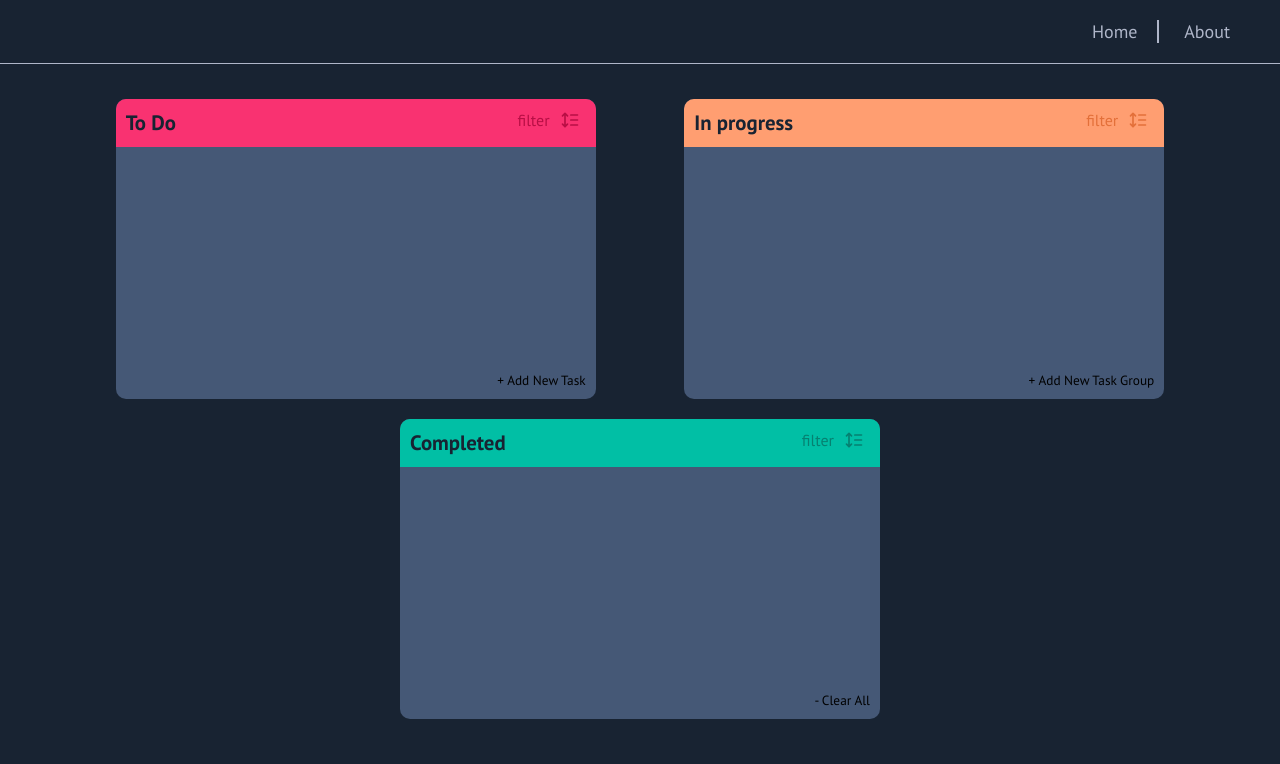
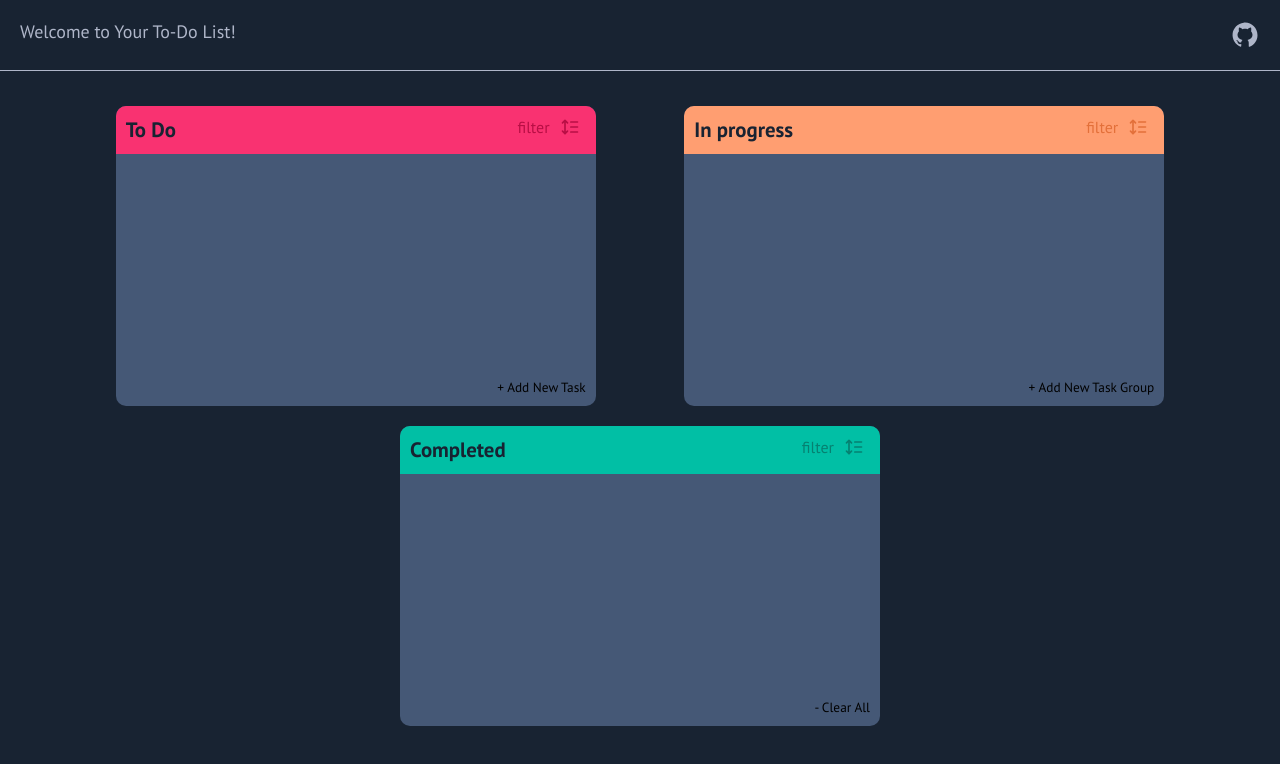
Before and after one commit to bunniboop/To-Do-list, a website built with Vite: page index.html in a window 1280 px wide. Built offline with nearby package versions, Linux system fonts and the light colour scheme.

Commit message:
Heather changed

```diff
--- a/index.html
+++ b/index.html
@@ -10,8 +10,12 @@
 	</head>
 	<body>
 		<header class="headthers">
-		<a href="#" class="headerbtn">Home</a>
-		<a href="#" class="headerbtn">About</a>
+		<a href="#" class="headerbtn">Welcome to Your To-Do List!</a>
+		<a href="#" class="headerbtn">
+			<svg xmlns="http://www.w3.org/2000/svg" x="0px" y="0px" width="100" height="100" viewBox="0,0,256,256">
+				<g fill="#afb6c9" fill-rule="nonzero" stroke="none" stroke-width="1" stroke-linecap="butt" stroke-linejoin="miter" stroke-miterlimit="10" stroke-dasharray="" stroke-dashoffset="0" font-family="none" font-weight="none" font-size="none" text-anchor="none" style="mix-blend-mode: normal"><g transform="scale(10.66667,10.66667)"><path d="M10.9,2.1c-4.6,0.5 -8.3,4.2 -8.8,8.7c-0.5,4.7 2.2,8.9 6.3,10.5c0.3,0.1 0.6,-0.1 0.6,-0.5v-1.6c0,0 -0.4,0.1 -0.9,0.1c-1.4,0 -2,-1.2 -2.1,-1.9c-0.1,-0.4 -0.3,-0.7 -0.6,-1c-0.3,-0.1 -0.4,-0.1 -0.4,-0.2c0,-0.2 0.3,-0.2 0.4,-0.2c0.6,0 1.1,0.7 1.3,1c0.5,0.8 1.1,1 1.4,1c0.4,0 0.7,-0.1 0.9,-0.2c0.1,-0.7 0.4,-1.4 1,-1.8c-2.3,-0.5 -4,-1.8 -4,-4c0,-1.1 0.5,-2.2 1.2,-3c-0.1,-0.2 -0.2,-0.7 -0.2,-1.4c0,-0.4 0,-1 0.3,-1.6c0,0 1.4,0 2.8,1.3c0.5,-0.2 1.2,-0.3 1.9,-0.3c0.7,0 1.4,0.1 2,0.3c1.3,-1.3 2.8,-1.3 2.8,-1.3c0.2,0.6 0.2,1.2 0.2,1.6c0,0.8 -0.1,1.2 -0.2,1.4c0.7,0.8 1.2,1.8 1.2,3c0,2.2 -1.7,3.5 -4,4c0.6,0.5 1,1.4 1,2.3v2.6c0,0.3 0.3,0.6 0.7,0.5c3.7,-1.5 6.3,-5.1 6.3,-9.3c0,-6 -5.1,-10.7 -11.1,-10z"></path></g></g>
+				</svg>
+		</a>
 		</header>
 
 		<div class="wrapper">
--- a/styles/style.css
+++ b/styles/style.css
@@ -21,7 +21,6 @@ body{
 .headthers{
     display: inline-block;
     width: 100%;
-    text-align: right;
     padding: 20px;
     font-size: large;
     border-bottom: 1px solid var(--clr-light);
--- a/styles/utils.css
+++ b/styles/utils.css
@@ -2,17 +2,13 @@
 .headerbtn{
     width: 4rem;
     height: 2rem;
-    margin: 10px;
     color: var(--clr-light);
     text-decoration: none;
 
 }
 
-.headerbtn:not(:last-child){
-    border-right: 2px solid var(--clr-light);
-    padding-right: 20px;
+.headerbtn:last-child > svg{
+    float: right;
+    width: 30px;
+    height: 30px;
 }
-
-.headerbtn:last-child{
-    padding-right: 20px;
-}
```
Also changed, not shown: 1 other file.
